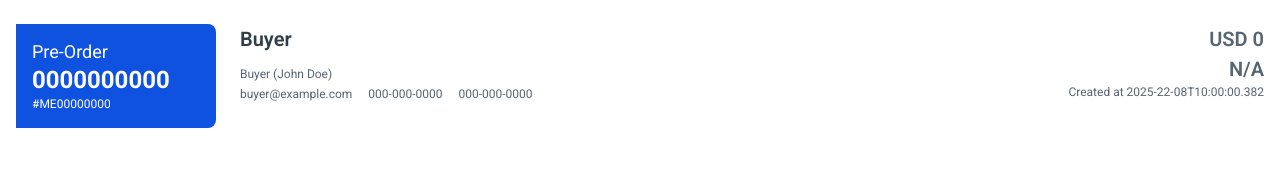
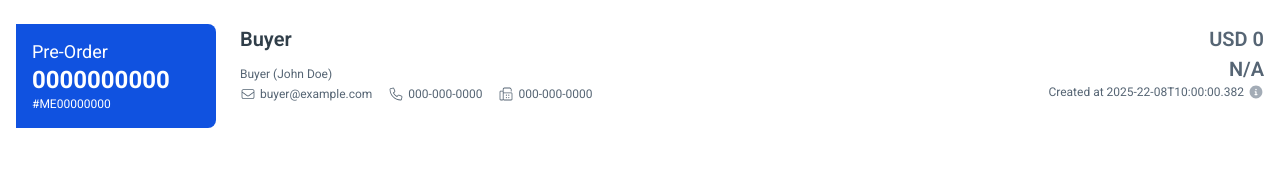
Before and after one commit to mercadoeletronico/frontend-challenge, a Vue app: page / in a window 1280 px wide. Shown: the top 174 px of the page. Built offline with nearby package versions, Linux system fonts and the light colour scheme.

Commit message:
feat: add icons to contact lines on OrderHeader

```diff
--- a/src/components/order/OrderHeader.vue
+++ b/src/components/order/OrderHeader.vue
@@ -15,17 +15,19 @@
               <div class="flex items-center mt-1">
                 <AppContactLine
                   type="email"
-
+                  icon="mail"
                   :value="orderBuyerContact.email"
                 />
                 <AppContactLine
                   class="ml-4"
                   type="phone"
+                  icon="phone"
                   :value="orderBuyerContact.phone"
                 />
                 <AppContactLine
                   class="ml-4"
                   type="phone"
+                  icon="fax"
                   :value="orderBuyerContact.fax"
                 />
               </div>
@@ -39,7 +41,11 @@
             >
               {{ orderStatus }}
             </p>
-            <p class="text-neutral-500 text-xs font-normal mt-1">{{ orderCreatedAt }}</p>
+            <div class="flex items-center">
+              <p class="text-neutral-500 text-xs font-normal mt-1">{{ orderCreatedAt }}</p>
+              <button class="ml-1 transition-all cursor-pointer text-neutral-300 hover:-translate-y-1"> <AppIconSvg  name="tip" size="16" /></button>
+            </div>
+
           </div>
         </div>
       </div>
@@ -49,6 +55,7 @@
 <script setup>
 import { computed } from 'vue'
 import AppContactLine from '../ui/AppContactLine.vue'
+import AppIconSvg from '../ui/AppIconSvg.vue'
 
 const props = defineProps({
   orderNumber: {
```
